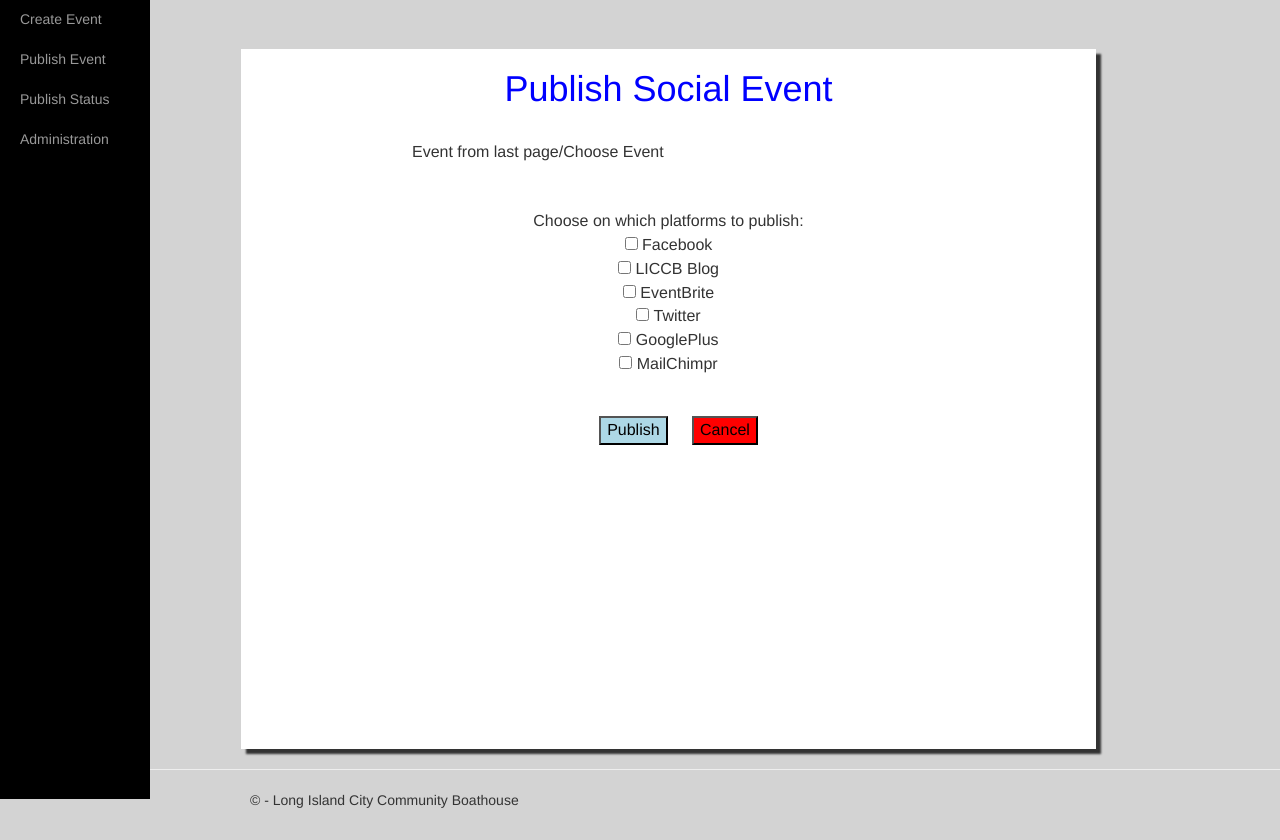
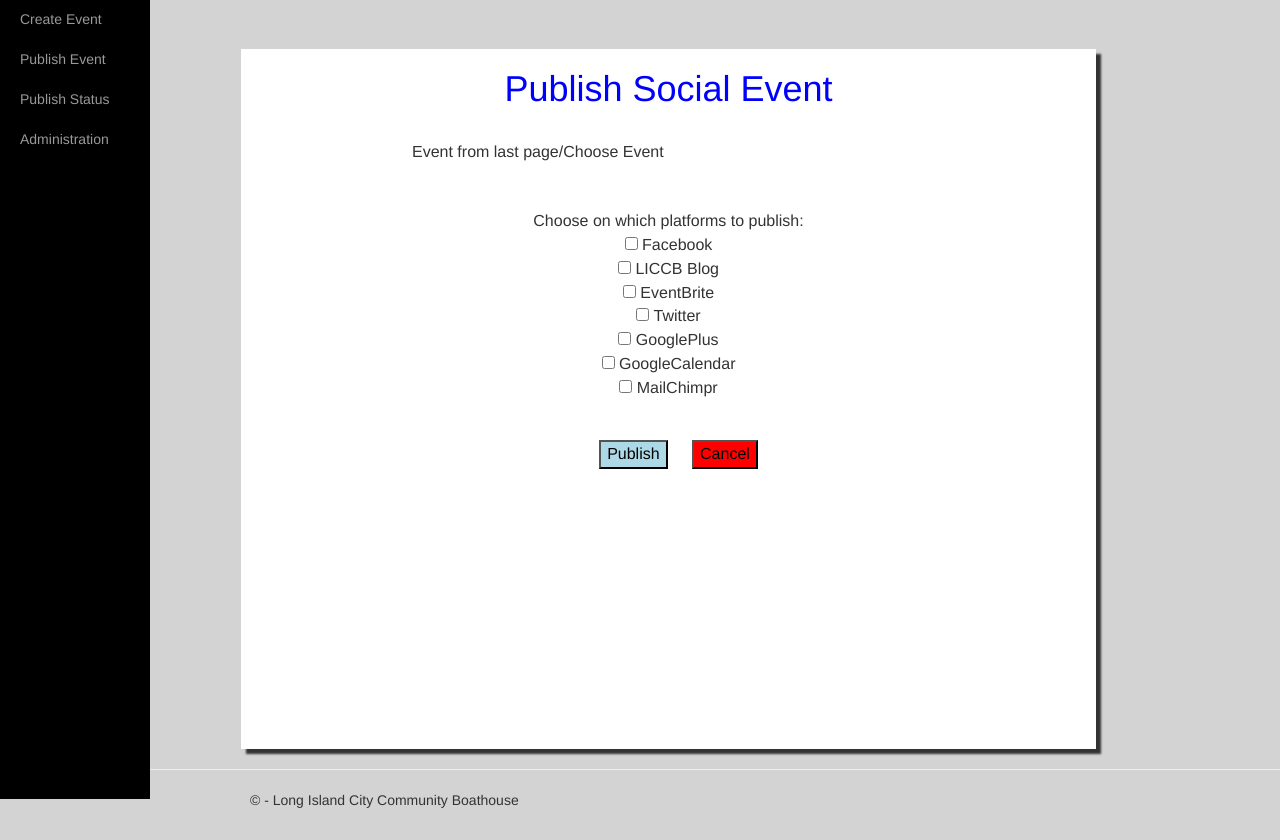
Before and after one commit to LICCB/EventSyndication, a Django app: template webapp/templates/webapp/publish.html in a window 1280 px wide. Shown: the part 51-891 px from the top of the page. Run offline with Django 3.2, Linux system fonts and the light colour scheme; the template is opened without the code that fills it, so the values that code supplies are empty; some libraries are stand-ins or nearby versions.

Commit message:
Proper values for the new publish items

```diff
--- a/webapp/templates/webapp/publish.html
+++ b/webapp/templates/webapp/publish.html
@@ -42,10 +42,11 @@
 		Choose on which platforms to publish:<br>
 		<!--<input type="checkbox" name="platform_All" value="All"> Publish on All platforms<br>-->
 			<input type="checkbox" name="platform" value="Facebook"> Facebook<br>
-            <input type="checkbox" name="platform" value="Facebook"> LICCB Blog<br>
+            <input type="checkbox" name="platform" value="LICCB"> LICCB Blog<br>
 			<input type="checkbox" name="platform" value="EventBrite"> EventBrite<br>
 			<input type="checkbox" name="platform" value="Twitter"> Twitter<br>
-			<input type="checkbox" name="platform" value="GooglePLus"> GooglePlus<br>
+			<input type="checkbox" name="platform" value="GooglePlus"> GooglePlus<br>
+            <input type="checkbox" name="platform" value="GoogleCalendar"> GoogleCalendar<br>
 			<input type="checkbox" name="platform" value="MailChimp"> MailChimpr<br>
 			<div style="margin-top:20px">
 		<button style="margin-top:20px" id="PublishEvent_publish" class="submitButton"> Publish </button> <button id="PublishEvent_cancel" class="cancelButton"> Cancel </button>
```
